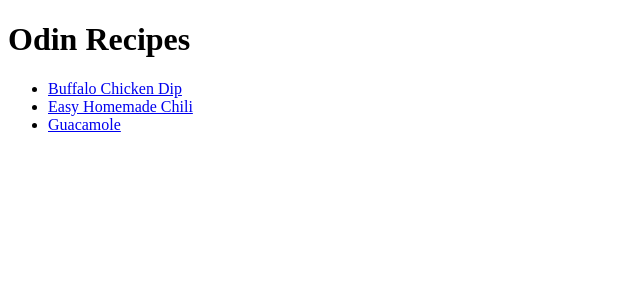
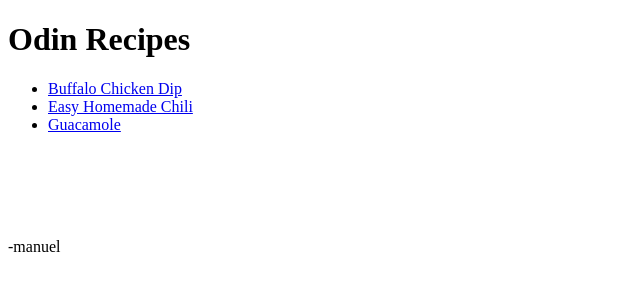
Before and after one commit to manuelamanetjr/odin-recipes, a plain HTML site: page index.html in a window 1280 px wide. Shown: the full height of the page, 0-640 px from the left. Drawn offline with Linux system fonts and the light colour scheme.

Commit message:
git commit -a

```diff
--- a/index.html
+++ b/index.html
@@ -13,5 +13,7 @@
         <li><a href="./recipes/Easy Homemade Chili.html">Easy Homemade Chili</a></li>
         <li><a href="./recipes/guacamole.html">Guacamole</a></li>
     </ul>
+    <br><br><br><br>
+    <p>-manuel</p>
 </body>
 </html>
```
